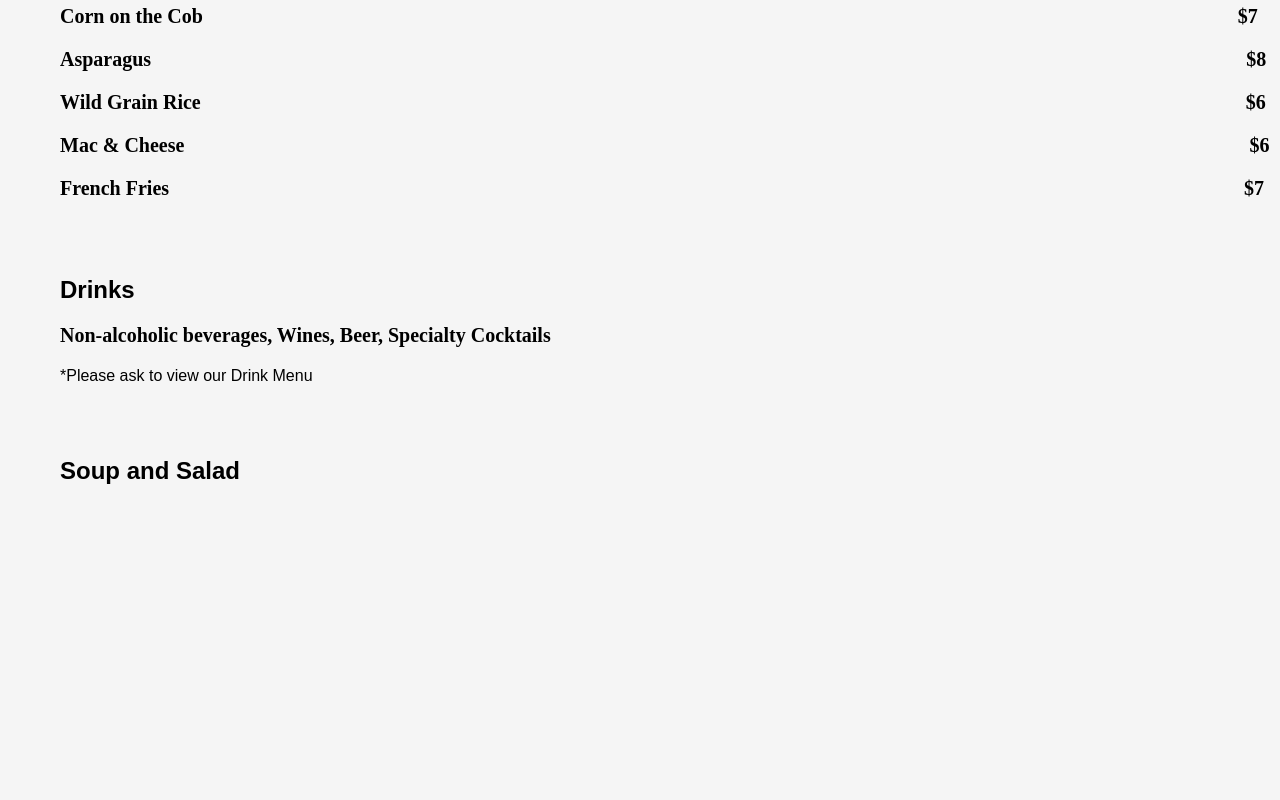
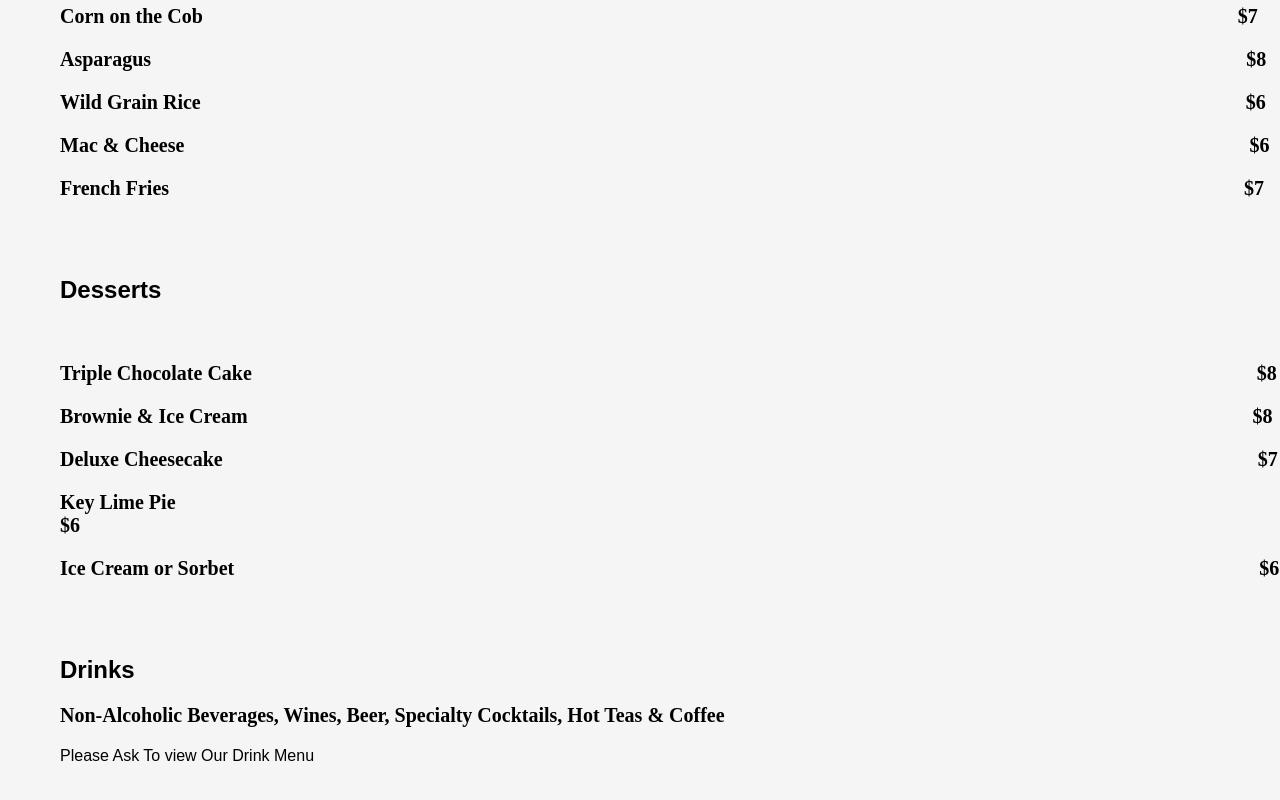
Before and after one commit to Rtalford/Final-Project-Restaurant-website, a plain HTML site: page menu.html in a window 1280 px wide. Shown: the part 2392-3192 px from the top of the page. Before the commit the page ends 2975 px from the top, so only its background shows below. Drawn offline with Linux system fonts and the light colour scheme.

Commit message:
update Menu file

```diff
--- a/menu.html
+++ b/menu.html
@@ -204,7 +204,7 @@ $12 </h3>
 <br>
 
 <h2> Seafood </h2>
-<p>*prices subject to market price*</p>
+<p>Prices Subject to Market Price</p>
 <br>
 
 <h3>Grilled Shrimp</h3>
@@ -300,17 +300,74 @@ $7</h3>
 <br>
 <br>
 
-<h2> Drinks </h2>
-<h3>Non-alcoholic beverages, Wines, Beer, Specialty Cocktails</h3>
+<h2> Desserts </h2>
+<br>
 
-<p>*Please ask to view our Drink Menu</p>
+<h3> Triple Chocolate Cake  &nbsp &nbsp &nbsp &nbsp &nbsp &nbsp &nbsp &nbsp &nbsp &nbsp  &nbsp &nbsp
+    &nbsp &nbsp &nbsp &nbsp &nbsp &nbsp &nbsp &nbsp &nbsp &nbsp  &nbsp &nbsp
+    &nbsp &nbsp &nbsp &nbsp &nbsp &nbsp &nbsp &nbsp &nbsp &nbsp  &nbsp &nbsp
+    &nbsp &nbsp &nbsp &nbsp &nbsp &nbsp &nbsp &nbsp &nbsp &nbsp  &nbsp &nbsp
+    &nbsp &nbsp &nbsp &nbsp &nbsp &nbsp &nbsp &nbsp &nbsp &nbsp  &nbsp &nbsp
+    &nbsp &nbsp &nbsp &nbsp &nbsp &nbsp &nbsp &nbsp &nbsp &nbsp  &nbsp &nbsp
+    &nbsp &nbsp &nbsp &nbsp &nbsp &nbsp &nbsp &nbsp &nbsp &nbsp  &nbsp &nbsp
+    &nbsp &nbsp &nbsp &nbsp &nbsp &nbsp &nbsp &nbsp &nbsp &nbsp  &nbsp &nbsp
+    &nbsp &nbsp &nbsp &nbsp
+$8</h3>
 
+<h3> Brownie & Ice Cream  &nbsp &nbsp &nbsp &nbsp &nbsp &nbsp &nbsp &nbsp &nbsp &nbsp  &nbsp &nbsp
+    &nbsp &nbsp &nbsp &nbsp &nbsp &nbsp &nbsp &nbsp &nbsp &nbsp  &nbsp &nbsp
+    &nbsp &nbsp &nbsp &nbsp &nbsp &nbsp &nbsp &nbsp &nbsp &nbsp  &nbsp &nbsp
+    &nbsp &nbsp &nbsp &nbsp &nbsp &nbsp &nbsp &nbsp &nbsp &nbsp  &nbsp &nbsp
+    &nbsp &nbsp &nbsp &nbsp &nbsp &nbsp &nbsp &nbsp &nbsp &nbsp  &nbsp &nbsp
+    &nbsp &nbsp &nbsp &nbsp &nbsp &nbsp &nbsp &nbsp &nbsp &nbsp  &nbsp &nbsp
+    &nbsp &nbsp &nbsp &nbsp &nbsp &nbsp &nbsp &nbsp &nbsp &nbsp  &nbsp &nbsp
+    &nbsp &nbsp &nbsp &nbsp &nbsp &nbsp &nbsp &nbsp &nbsp &nbsp  &nbsp &nbsp
+    &nbsp &nbsp &nbsp &nbsp
+$8</h3>
+
+<h3> Deluxe Cheesecake  &nbsp &nbsp &nbsp &nbsp &nbsp &nbsp &nbsp &nbsp &nbsp &nbsp  &nbsp &nbsp
+    &nbsp &nbsp &nbsp &nbsp &nbsp &nbsp &nbsp &nbsp &nbsp &nbsp  &nbsp &nbsp
+    &nbsp &nbsp &nbsp &nbsp &nbsp &nbsp &nbsp &nbsp &nbsp &nbsp  &nbsp &nbsp
+    &nbsp &nbsp &nbsp &nbsp &nbsp &nbsp &nbsp &nbsp &nbsp &nbsp  &nbsp &nbsp
+    &nbsp &nbsp &nbsp &nbsp &nbsp &nbsp &nbsp &nbsp &nbsp &nbsp  &nbsp &nbsp
+    &nbsp &nbsp &nbsp &nbsp &nbsp &nbsp &nbsp &nbsp &nbsp &nbsp  &nbsp &nbsp
+    &nbsp &nbsp &nbsp &nbsp &nbsp &nbsp &nbsp &nbsp &nbsp &nbsp  &nbsp &nbsp
+    &nbsp &nbsp &nbsp &nbsp &nbsp &nbsp &nbsp &nbsp &nbsp &nbsp  &nbsp &nbsp
+    &nbsp &nbsp &nbsp &nbsp &nbsp &nbsp &nbsp
+$7</h3>
+
+<h3> Key Lime Pie   &nbsp &nbsp &nbsp &nbsp &nbsp &nbsp &nbsp &nbsp &nbsp &nbsp  &nbsp &nbsp
+    &nbsp &nbsp &nbsp &nbsp &nbsp &nbsp &nbsp &nbsp &nbsp &nbsp  &nbsp &nbsp
+    &nbsp &nbsp &nbsp &nbsp &nbsp &nbsp &nbsp &nbsp &nbsp &nbsp  &nbsp &nbsp
+    &nbsp &nbsp &nbsp &nbsp &nbsp &nbsp &nbsp &nbsp &nbsp &nbsp  &nbsp &nbsp
+    &nbsp &nbsp &nbsp &nbsp &nbsp &nbsp &nbsp &nbsp &nbsp &nbsp  &nbsp &nbsp
+    &nbsp &nbsp &nbsp &nbsp &nbsp &nbsp &nbsp &nbsp &nbsp &nbsp  &nbsp &nbsp
+    &nbsp &nbsp &nbsp &nbsp &nbsp &nbsp &nbsp &nbsp &nbsp &nbsp  &nbsp &nbsp
+    &nbsp &nbsp &nbsp &nbsp &nbsp &nbsp &nbsp &nbsp &nbsp &nbsp  &nbsp &nbsp
+    &nbsp &nbsp &nbsp &nbsp &nbsp &nbsp &nbsp &nbsp &nbsp &nbsp &nbsp &nbsp
+$6</h3>
+
+<h3> Ice Cream or Sorbet   &nbsp &nbsp &nbsp &nbsp &nbsp &nbsp &nbsp &nbsp &nbsp &nbsp  &nbsp &nbsp
+    &nbsp &nbsp &nbsp &nbsp &nbsp &nbsp &nbsp &nbsp &nbsp &nbsp  &nbsp &nbsp
+    &nbsp &nbsp &nbsp &nbsp &nbsp &nbsp &nbsp &nbsp &nbsp &nbsp  &nbsp &nbsp
+    &nbsp &nbsp &nbsp &nbsp &nbsp &nbsp &nbsp &nbsp &nbsp &nbsp  &nbsp &nbsp
+    &nbsp &nbsp &nbsp &nbsp &nbsp &nbsp &nbsp &nbsp &nbsp &nbsp  &nbsp &nbsp
+    &nbsp &nbsp &nbsp &nbsp &nbsp &nbsp &nbsp &nbsp &nbsp &nbsp  &nbsp &nbsp
+    &nbsp &nbsp &nbsp &nbsp &nbsp &nbsp &nbsp &nbsp &nbsp &nbsp  &nbsp &nbsp
+    &nbsp &nbsp &nbsp &nbsp &nbsp &nbsp &nbsp &nbsp &nbsp &nbsp  &nbsp &nbsp
+    &nbsp &nbsp &nbsp &nbsp &nbsp &nbsp
+$6</h3>
 
 <br>
 <br>
 
-<h2> Soup and Salad </h2>
-<br>
+<h2> Drinks </h2>
+<h3>Non-Alcoholic Beverages, Wines, Beer, Specialty Cocktails, Hot Teas & Coffee</h3>
+
+<p>Please Ask To view Our Drink Menu</p>
+
+
+
 
 </div>
 
```
